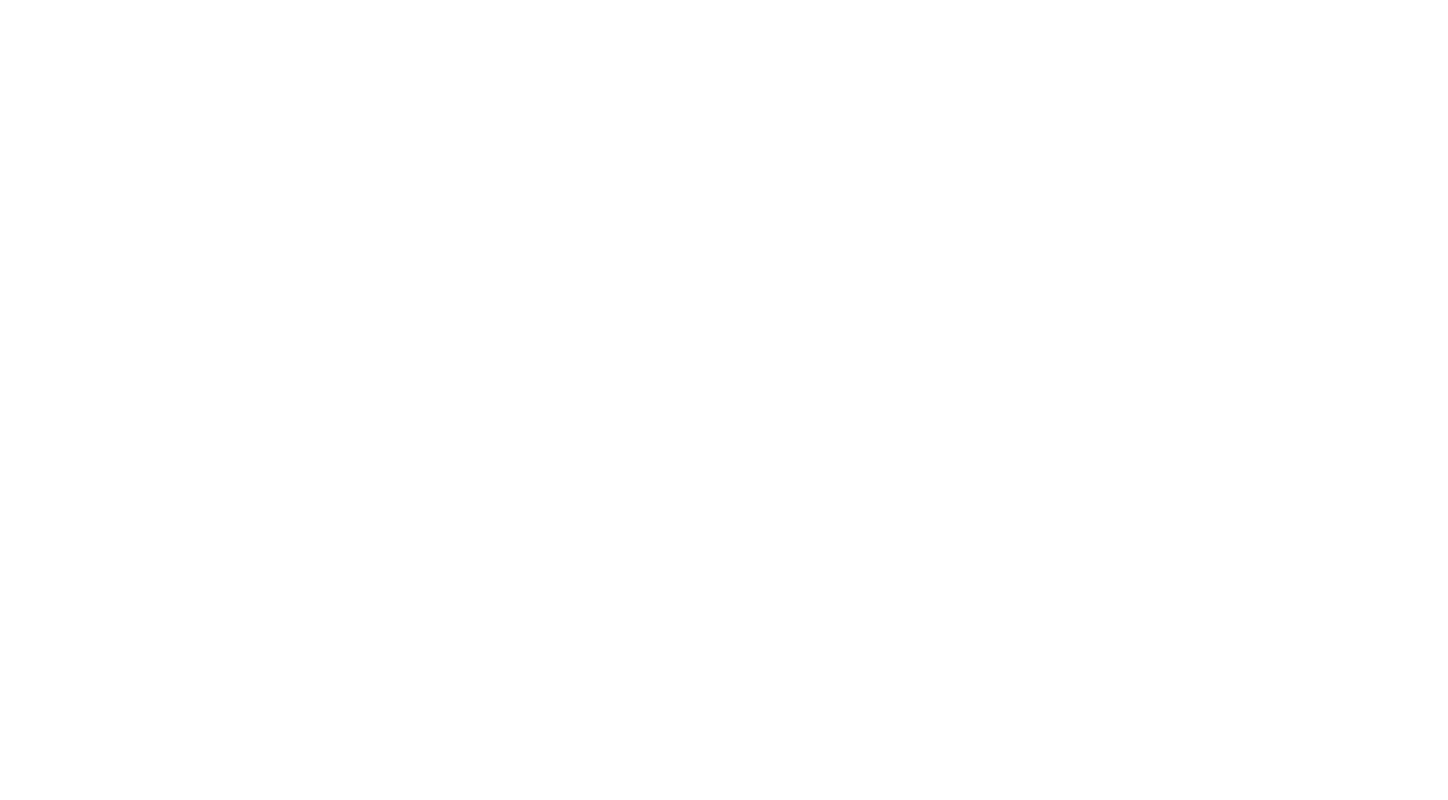
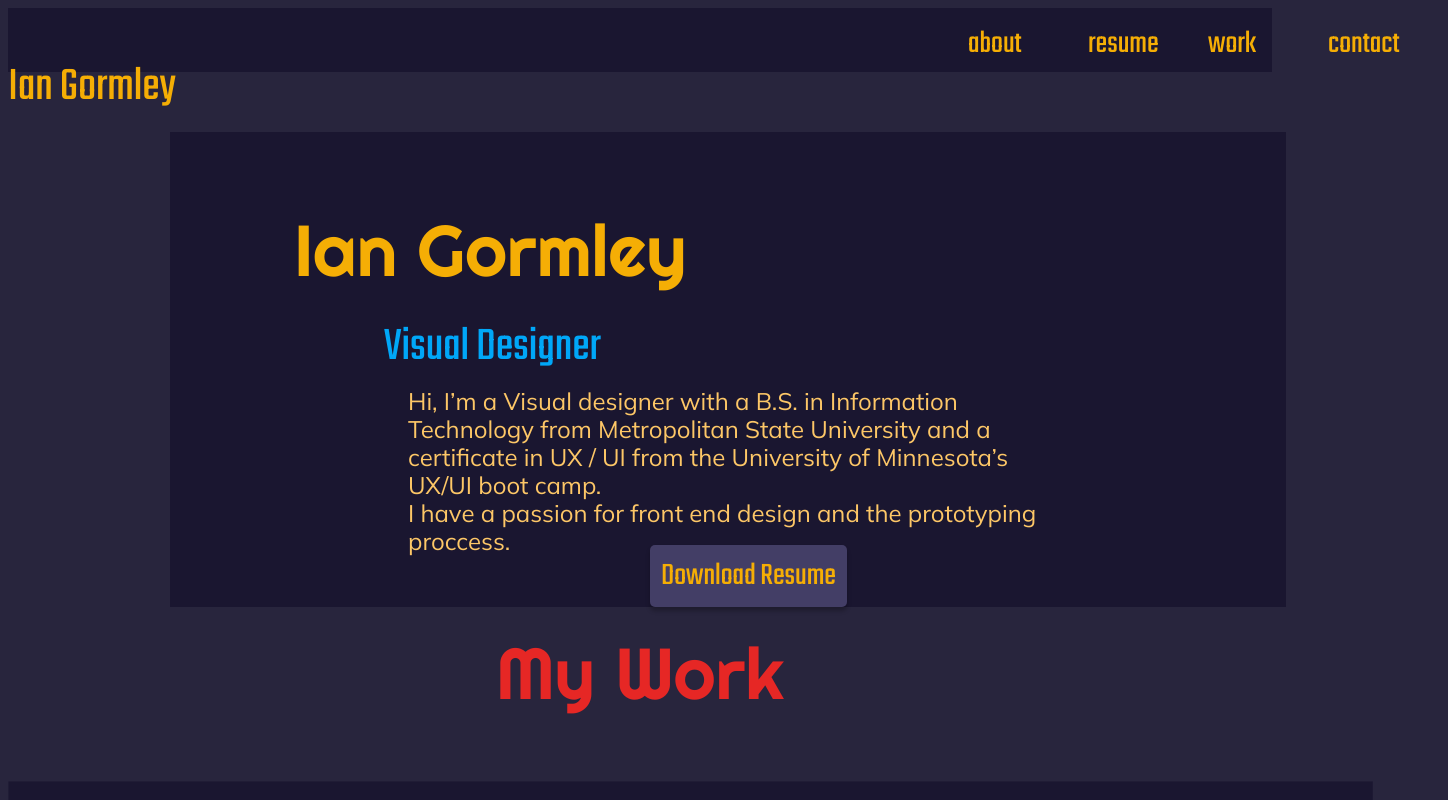
Before and after one commit to idgormley/UX_UI_HW_17, a plain HTML site: page index.html in a window 1280 px wide. Shown: the top 800 px of the page, 1448 px wide, since content can reach past the window. Drawn offline with Linux system fonts and the light colour scheme.

Commit message:
primary coding /bad/

```diff
--- a/css/style.css
+++ b/css/style.css
@@ -0,0 +1,226 @@
+.icons {
+    display: flex;
+    justify-content: flex-end;
+    align-items: center;
+    width: 25%;
+}
+
+.icons img {
+    margin: 15px;
+    cursor: pointer;
+}
+
+.inline-block {
+    display: inline-block;
+    vertical-align: top;
+}
+
+
+header {
+    background-color: #1A1630;
+    display: flex;
+    position: absolute;
+    width: 100%;
+    height: 64px;
+    top: 0px;
+}
+
+
+body {
+    position: relative;
+    background-color: #28253D;
+
+}
+
+
+section.about {
+    display: flex;
+    height: 557px;
+}
+
+.hero {
+    position: absolute;
+    width: 1116px;
+    height: 475px;
+    left: 162px;
+    top: 124px;
+
+    background-color: #1A1630;
+}
+
+.hero>H1 {
+    display: flex;
+    flex-direction: row;
+    align-items: flex-start;
+    padding: 10px;
+
+    position: absolute;
+    width: 414px;
+    height: 116px;
+    left: 114px;
+    top: 0px;
+
+}
+.hero>H3{
+    display: flex;
+flex-direction: row;
+align-items: flex-start;
+padding: 10px;
+position: absolute;
+width: 237px;
+height: 84px;
+left: 204px;
+top: 126px;
+
+}
+.hero>p{
+    display: flex;
+flex-direction: row;
+align-items: flex-start;
+padding: 10px;
+
+position: absolute;
+width: 660px;
+height: 168px;
+left: 228px;
+top: 221px;
+}
+
+.hero>button {
+    border: none;
+    color: #F5AE05;
+    background-color: #433E66;
+    text-decoration: none;
+    margin: 12px;
+    cursor: pointer;
+    font-family: Teko;
+    font-size: 32px;
+    font-style: normal;
+    font-weight: 400;
+    line-height: 40px;
+    letter-spacing: 0px;
+    text-align: center;
+    display: flex;
+    flex-direction: column;
+    align-items: flex-start;
+    padding: 11px;
+    position: absolute;
+    width: 197px;
+    height: 62px;
+    left: 468px;
+    top: 401px;
+    box-shadow: 0px 4px 4px 0px #00000040;
+    border-radius: 5px;
+}
+
+#work1{
+position: absolute;
+left: 55.18%;
+right: 0%;
+top: 33.62%;
+bottom: 18.1%;
+}
+#work2{
+    position: absolute;
+left: 55.18%;
+right: 0%;
+top: 36.89%;
+bottom: 17.21%;
+}
+#work3{
+    position: absolute;
+left: 55.18%;
+right: 0%;
+top: 39.37%;
+bottom: 11.65%;
+}
+ul {
+    display: flex;
+    flex-direction: row;
+    align-items: flex-end;
+    padding: 0px;
+    position: absolute;
+    width: 480px;
+    height: 64px;
+    left: 960px;
+    top: 0px;
+
+}
+li{
+    position: static;
+width: 120px;
+height: 64px;
+flex: none;
+flex-grow: 0;
+margin: 0px 0px;
+}
+
+footer {
+    background-color: #1A1630;
+}
+
+H1.Desktop {
+    font-family: Righteous;
+    font-style: normal;
+    font-weight: normal;
+    font-size: 72px;
+    line-height: 96px;
+}
+
+
+H1.Mobile {
+    font-family: Righteous;
+    font-style: normal;
+    font-weight: normal;
+    font-size: 40px;
+    line-height: 56px;
+}
+
+H3.Desktop {
+    font-family: Teko;
+    font-style: normal;
+    font-weight: normal;
+    font-size: 48px;
+    line-height: 64px;
+}
+
+H3.Mobile {
+    font-family: Teko;
+    font-style: normal;
+    font-weight: normal;
+    font-size: 32px;
+    line-height: 40px;
+    letter-spacing: -0.5px;
+}
+
+H4.Desktop, li {
+    font-family: Teko;
+    font-style: normal;
+    font-weight: normal;
+    font-size: 32px;
+    line-height: 40px;
+    color: #F5AE05
+}
+
+H4.Mobile {
+    font-family: Teko;
+    font-style: normal;
+    font-weight: normal;
+    font-size: 24px;
+    line-height: 28px;
+}
+
+p {
+    /* Body/Large */
+    font-family: Mulish;
+    font-style: normal;
+    font-weight: normal;
+    font-size: 24px;
+    line-height: 28px;
+    color: #FDC767;
+}
+
+img.work {
+    display: flex;
+    margin: 50px 0px;
+}
--- a/index.html
+++ b/index.html
@@ -1,12 +1,76 @@
 <!DOCTYPE html>
 <html lang="en">
+
 <head>
     <meta charset="UTF-8">
     <meta http-equiv="X-UA-Compatible" content="IE=edge">
     <meta name="viewport" content="width=device-width, initial-scale=1.0">
+    <link href="https://fonts.googleapis.com/css2?family=Mulish&family=Righteous&family=Teko&display=swap" rel="stylesheet">
+    <link href="css/style.css" rel="stylesheet" type="text/css">
     <title>Document</title>
 </head>
+
 <body>
+    <header class="navigation">
+        <div class="inline-block">
+            <h3 class="Desktop logo" style="color: #F5AE05;">Ian Gormley</h3>
+        </div>
+        <nav>
+            <ul>
+                <li class="inline-block">about</li>
+                <li class="inline-block">resume</li>
+                <li class="inline-block">work</li>
+                <li class="inline-block">contact</li>
+            </ul>
+        </nav>
+    </header>
+    <section class="about">
+        <div class="hero">
+            <h1 class="Desktop" style="color: #F5AE05;">Ian Gormley</h1>
+            <h3 class="Desktop" style="color: #00A7F8;">Visual Designer</h3>
+            <p>Hi, I’m a Visual designer with a B.S. in Information Technology from Metropolitan State University
+                and a certificate in UX / UI from the University of Minnesota’s UX/UI boot camp.<br>
+                I have a passion for front end design and the prototyping proccess.</p>
+            <button>Download Resume</button>
+        </div>
+    </section>
+    <section class="work">
+        <h1 class="Desktop" style="text-align:center; color:#E62725;">My Work</h1>
+        <img src="/images/DIY.png" class="work">
+        <div class="content" id="work1">
+
+                <p>A mobile prototype of an interior decoration app that helps users design their rooms layout by
+                    visualizing new furniture and decor in their current space through augmented reality as well as
+                    purchasing the displayed products through an online marketplace.</p>
+
+        </div>
+        <img src="/images/DNR.png" class="work">
+        <div class="content" id="work2">
+
+                <p>A responsive redesign of Minnesota’s Department of Natural Resources’ website to address design
+                    concerns found through user testing and UI analysis, to improve overall site usability and
+                    accessabilitly.</p>
+
+        </div>
+        <img src="/images/AH.png" class="work">
+        <div class="content" id="work3">
+            <div>
+                <p>A Mobile first redesign of a nonprofit website for a youth shelter to bring in more donations.
+                </p>
+            </div>
+        </div>
+    </section>
+    <footer>
+        <div class="inline-block">
+            <h3 class="Desktop">Ian Gormley</h3>
+            <p>Copywrite Ian Gormley 2022</p>
+            <div class="icons">
+                <img src="images/akar-icons_github-fill.png">
+                <img src="images/akar-icons_linkedin-fill.png">
+            </div>
+        </div>
+    </footer>
 
 </body>
+
 </html>
```
Also changed, not shown: images/AH.png, images/akar-icons_github-fill.png (added), images/akar-icons_linkedin-fill.png (added).
